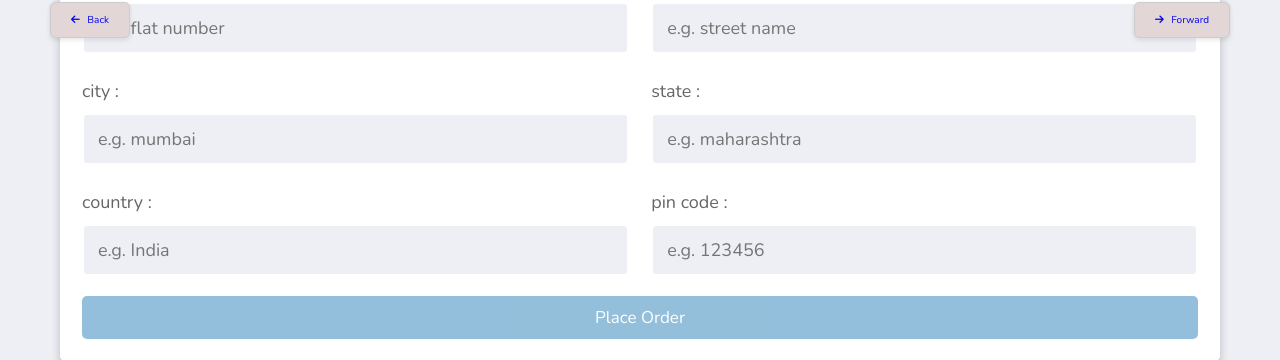
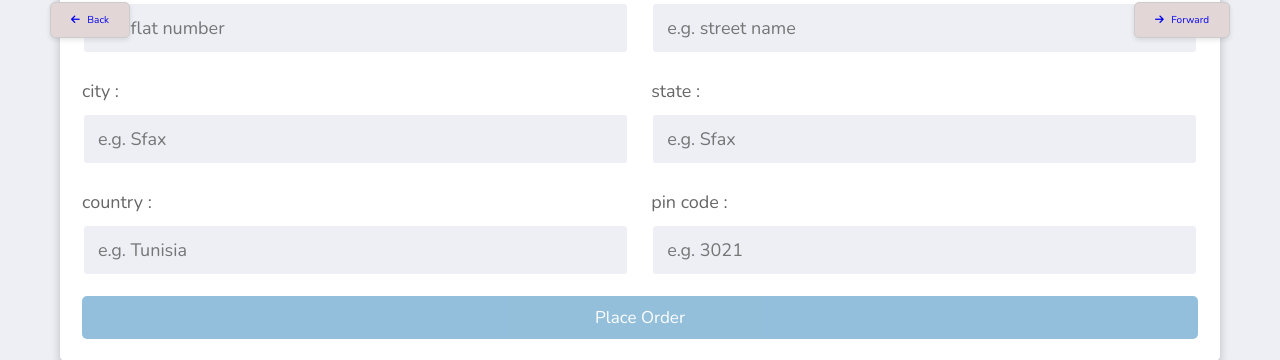
Before and after one commit to AminKaammoun/Echri-Tounsi, a PHP site: page /Echri-Tounsi/checkout.php in a window 1280 px wide. Shown: the part 742-1102 px from the top of the page. Run offline with PHP 8.4, Linux system fonts and the light colour scheme; the visitor is signed in with stand-in values (Sample User, id 1); data comes from the database, SQL or seed files in the repository; data that the repository does not hold is empty; some libraries are stand-ins or nearby versions.

Commit message:
placeholder changes

```diff
--- a/checkout.php
+++ b/checkout.php
@@ -155,19 +155,19 @@ if (isset($_POST['order'])) {
             </div>
             <div class="inputBox">
                <span>city :</span>
-               <input type="text" name="city" placeholder="e.g. mumbai" class="box" maxlength="50" required>
+               <input type="text" name="city" placeholder="e.g. Sfax" class="box" maxlength="50" required>
             </div>
             <div class="inputBox">
                <span>state :</span>
-               <input type="text" name="state" placeholder="e.g. maharashtra" class="box" maxlength="50" required>
+               <input type="text" name="state" placeholder="e.g. Sfax" class="box" maxlength="50" required>
             </div>
             <div class="inputBox">
                <span>country :</span>
-               <input type="text" name="country" placeholder="e.g. India" class="box" maxlength="50" required>
+               <input type="text" name="country" placeholder="e.g. Tunisia" class="box" maxlength="50" required>
             </div>
             <div class="inputBox">
                <span>pin code :</span>
-               <input type="number" min="0" name="pin_code" placeholder="e.g. 123456" min="0" max="999999"
+               <input type="number" min="0" name="pin_code" placeholder="e.g. 3021" min="0" max="999999"
                   onkeypress="if(this.value.length == 6) return false;" class="box" required>
             </div>
          </div>
```
